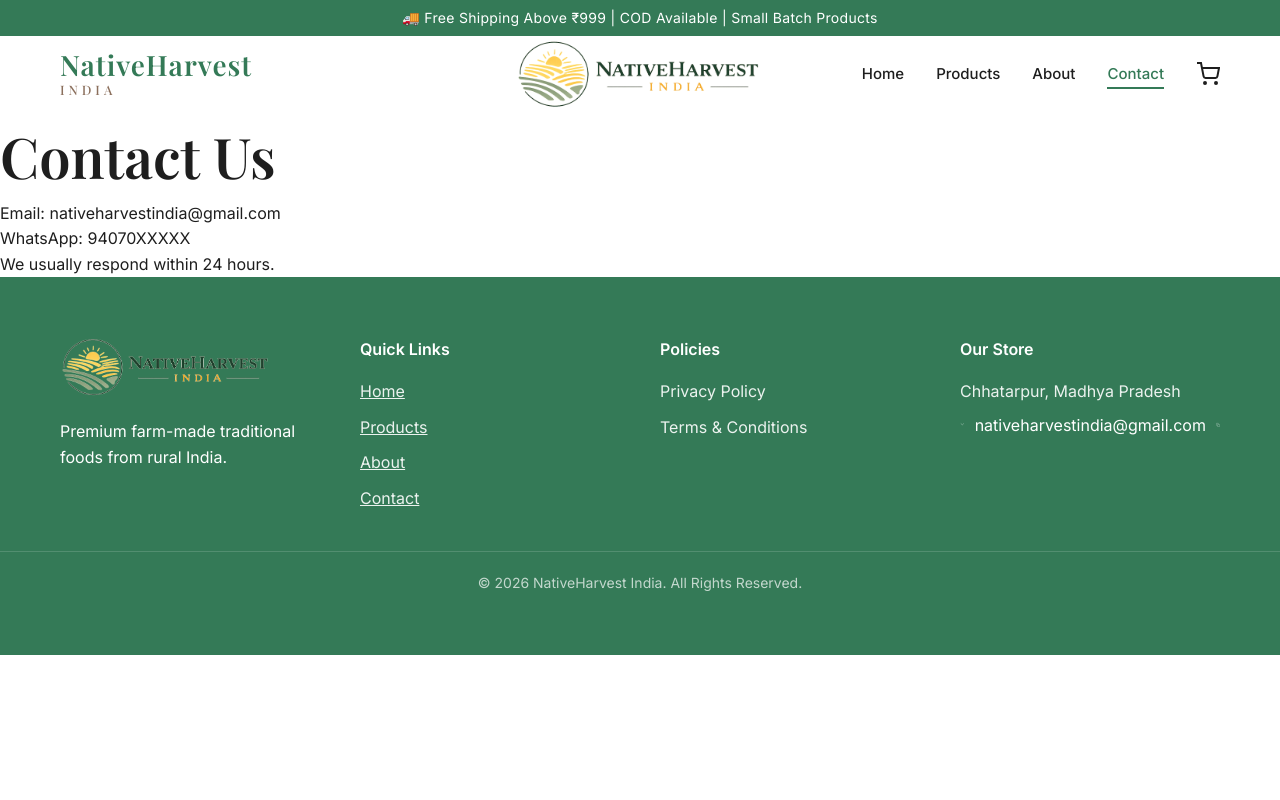
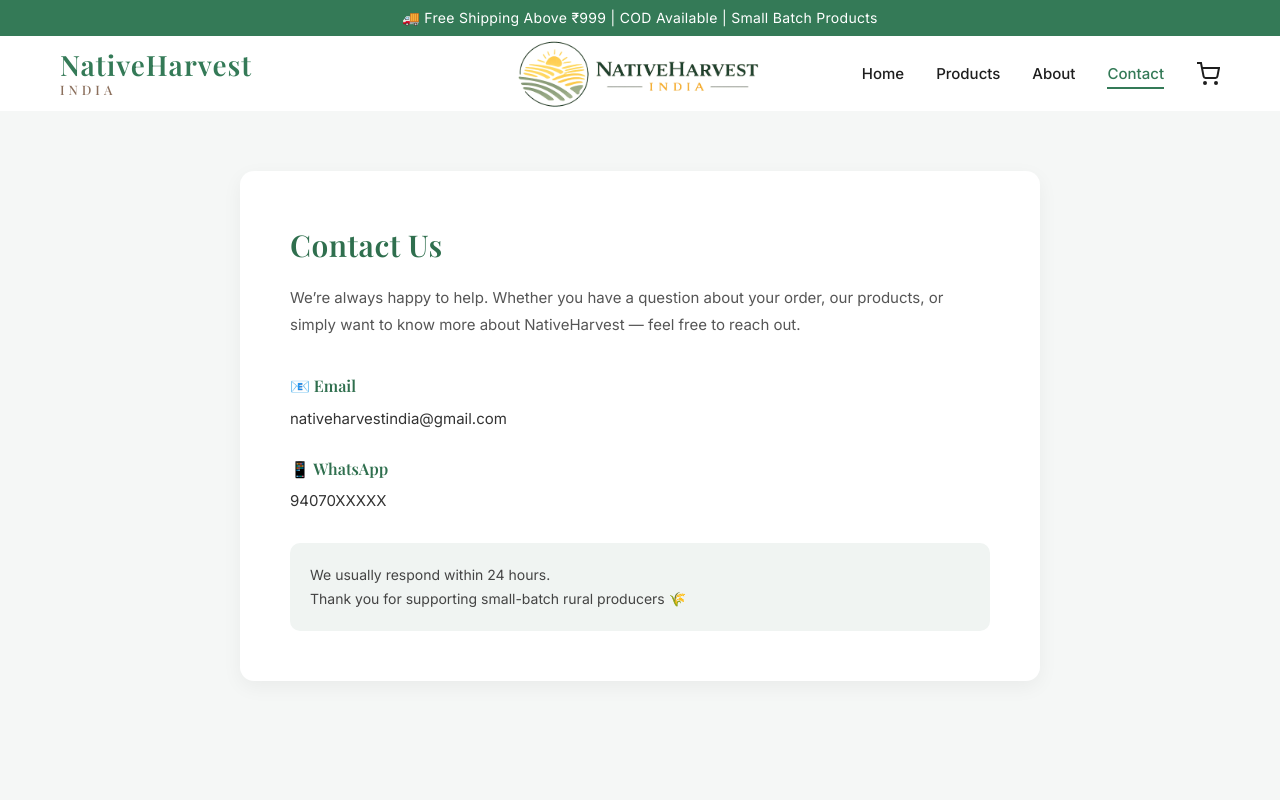
Before and after one commit to samarthr8/nativeharvest-app, a React (Vite) app in the folder frontend/: page /contact in a window 1280 px wide. Shown: the top 800 px of the page. Built offline with nearby package versions, Linux system fonts and the light colour scheme.

Commit message:
Updated About.jsx and Contact.jsx - UI repolish

```diff
--- a/frontend/src/pages/About.jsx
+++ b/frontend/src/pages/About.jsx
@@ -1,14 +1,78 @@
 export default function About() {
   return (
-    <div>
-      <h1>Our Story</h1>
-      <p>
-        NativeHarvest was born to bring traditional farm-made food
-        directly from rural India to modern urban homes.
-      </p>
-      <p>
-        Every product is made in small batches using age-old methods.
-      </p>
+    <div
+      style={{
+        padding: "60px 20px",
+        background: "#f5f7f6",
+        minHeight: "100vh"
+      }}
+    >
+      <div
+        style={{
+          maxWidth: "900px",
+          margin: "0 auto",
+          background: "white",
+          padding: "50px",
+          borderRadius: "14px",
+          boxShadow: "0 6px 20px rgba(0,0,0,0.05)"
+        }}
+      >
+
+        <h1
+          style={{
+            fontSize: "32px",
+            fontWeight: "600",
+            marginBottom: "25px",
+            color: "#2f6f4e",
+            letterSpacing: "0.5px"
+          }}
+        >
+          Our Story
+        </h1>
+
+        <p style={{ lineHeight: "1.8", marginBottom: "20px", fontSize: "15px" }}>
+          NativeHarvest was born in the heart of <strong>Bundelkhand</strong>,
+          surrounded by the timeless beauty of <strong>Khajuraho</strong> and the
+          untouched forests of <strong>Panna</strong>. In these rural landscapes,
+          food is not just nourishment — it is tradition, patience, and pride.
+        </p>
+
+        <p style={{ lineHeight: "1.8", marginBottom: "20px", fontSize: "15px" }}>
+          Growing up in this region, we witnessed how families prepared
+          pickles under the sun, pressed mustard oil using age-old wooden
+          methods, and ground grains on traditional stones. Every recipe was
+          passed down through generations — untouched by shortcuts,
+          chemicals, or mass production.
+        </p>
+
+        <p style={{ lineHeight: "1.8", marginBottom: "20px", fontSize: "15px" }}>
+          NativeHarvest was created with one simple mission:
+          <strong> to bring authentic rural Indian flavors directly to modern homes.</strong>
+          We work closely with small-batch producers from nearby villages,
+          ensuring that every product reflects purity, tradition, and honesty.
+        </p>
+
+        <p style={{ lineHeight: "1.8", marginBottom: "20px", fontSize: "15px" }}>
+          From sun-ripened mango pickles to cold-pressed mustard oil and
+          stone-ground sattu, each item carries the essence of the soil,
+          forests, and farming culture of Madhya Pradesh.
+        </p>
+
+        <div
+          style={{
+            marginTop: "35px",
+            padding: "25px",
+            background: "#f0f4f2",
+            borderRadius: "10px",
+            fontStyle: "italic",
+            fontSize: "15px",
+            lineHeight: "1.7"
+          }}
+        >
+          “We believe food should travel from farm to home — not factory to shelf.”
+        </div>
+
+      </div>
     </div>
   );
 }
--- a/frontend/src/pages/Contact.jsx
+++ b/frontend/src/pages/Contact.jsx
@@ -1,10 +1,99 @@
 export default function Contact() {
   return (
-    <div>
-      <h1>Contact Us</h1>
-      <p>Email: nativeharvestindia@gmail.com</p>
-      <p>WhatsApp: 94070XXXXX</p>
-      <p>We usually respond within 24 hours.</p>
+    <div
+      style={{
+        padding: "60px 20px",
+        background: "#f5f7f6",
+        minHeight: "100vh"
+      }}
+    >
+      <div
+        style={{
+          maxWidth: "800px",
+          margin: "0 auto",
+          background: "white",
+          padding: "50px",
+          borderRadius: "14px",
+          boxShadow: "0 6px 20px rgba(0,0,0,0.05)"
+        }}
+      >
+
+        <h1
+          style={{
+            fontSize: "30px",
+            fontWeight: "600",
+            marginBottom: "15px",
+            color: "#2f6f4e",
+            letterSpacing: "0.5px"
+          }}
+        >
+          Contact Us
+        </h1>
+
+        <p
+          style={{
+            fontSize: "15px",
+            lineHeight: "1.8",
+            marginBottom: "35px",
+            color: "#555"
+          }}
+        >
+          We’re always happy to help. Whether you have a question about your
+          order, our products, or simply want to know more about NativeHarvest —
+          feel free to reach out.
+        </p>
+
+        {/* Contact Info Blocks */}
+
+        <div style={{ marginBottom: "25px" }}>
+          <h3
+            style={{
+              marginBottom: "8px",
+              fontSize: "16px",
+              fontWeight: "600",
+              color: "#2f6f4e"
+            }}
+          >
+            📧 Email
+          </h3>
+          <p style={{ fontSize: "15px", color: "#333" }}>
+            nativeharvestindia@gmail.com
+          </p>
+        </div>
+
+        <div style={{ marginBottom: "25px" }}>
+          <h3
+            style={{
+              marginBottom: "8px",
+              fontSize: "16px",
+              fontWeight: "600",
+              color: "#2f6f4e"
+            }}
+          >
+            📱 WhatsApp
+          </h3>
+          <p style={{ fontSize: "15px", color: "#333" }}>
+            94070XXXXX
+          </p>
+        </div>
+
+        <div
+          style={{
+            marginTop: "30px",
+            padding: "20px",
+            background: "#f0f4f2",
+            borderRadius: "10px",
+            fontSize: "14px",
+            lineHeight: "1.7",
+            color: "#444"
+          }}
+        >
+          We usually respond within 24 hours.
+          <br />
+          Thank you for supporting small-batch rural producers 🌾
+        </div>
+
+      </div>
     </div>
   );
 }
```
